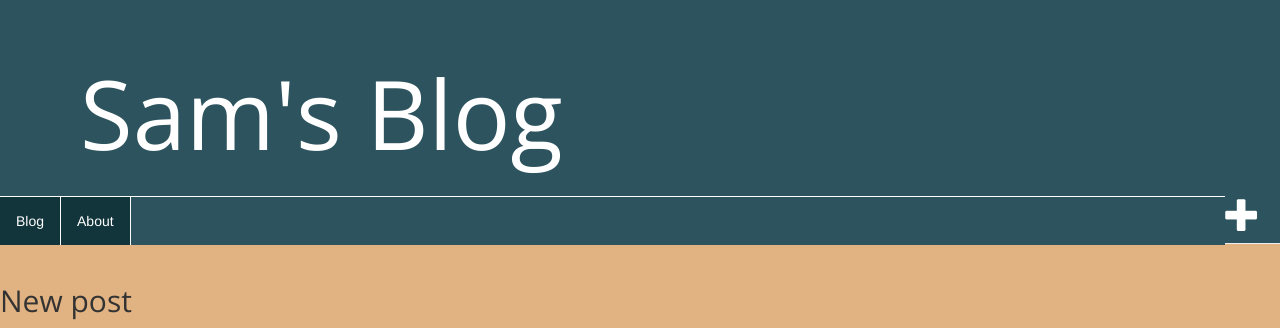
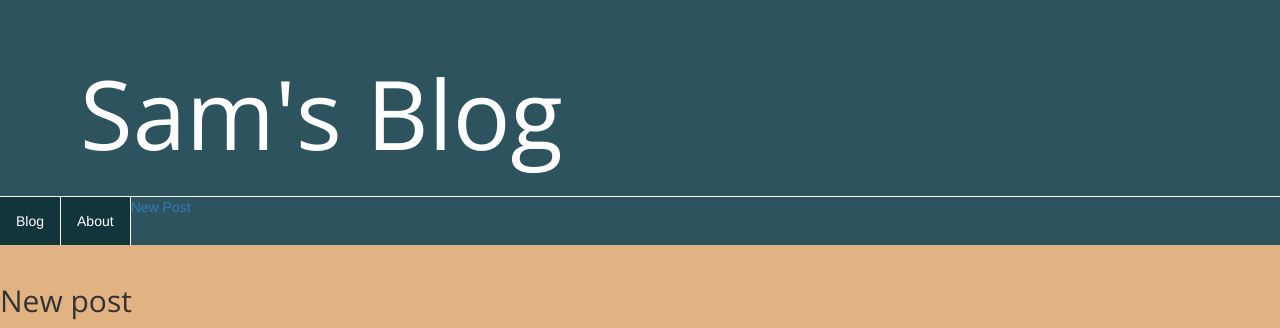
Before and after one commit to saminallcaps/my-first-blog, a Django app: page /post/new/ in a window 1280 px wide. Shown: the top 328 px of the page. Run offline with Django 3.2, Linux system fonts and the light colour scheme; the visitor is signed in with stand-in values (Sample User, id 1); some libraries are stand-ins or nearby versions.

Commit message:
Made the add post button part of the navigation bar

```diff
--- a/blog/templates/blog/base.html
+++ b/blog/templates/blog/base.html
@@ -11,12 +11,12 @@
     <body>
         <div class = "page-header">
             <h1><a href="/">Sam's Blog</a></h1>
-            {% if user.is_authenticated %}
-                <a href="{% url 'post_new' %}" class = "top-menu"><span class="glyphicon glyphicon-plus"></span></a>
-            {% endif %}
             <ul>
                 <li><a href="{% url 'post_list' %}">Blog</a></li>
                 <li><a href="{% url 'about' %}">About</a></li>
+                {% if user.is_authenticated %}
+                    <a href="{% url 'post_new' %}">New Post</a>
+                {% endif %}
             </ul>
         </div>
 
```
